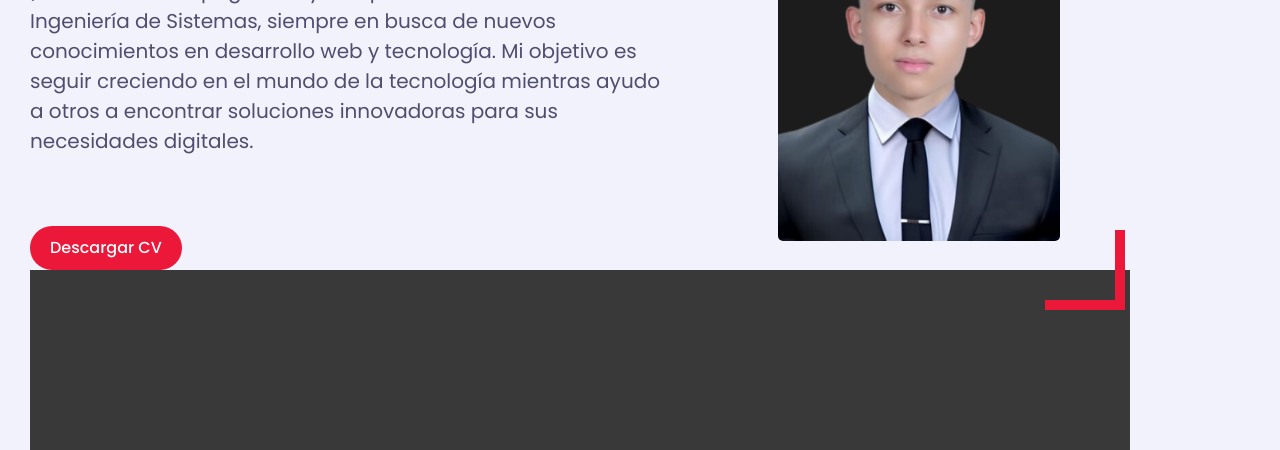
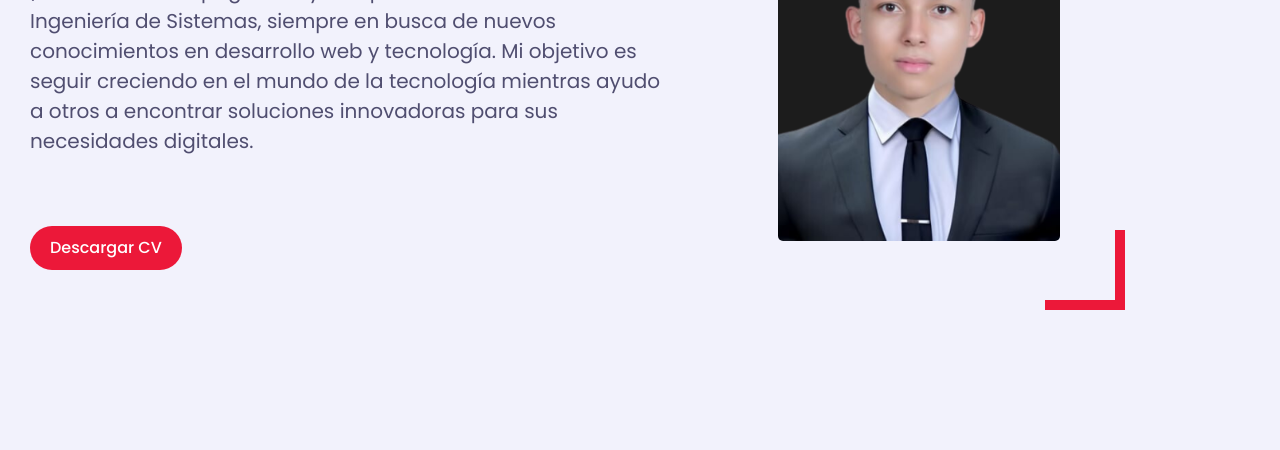
Before and after one commit to 838169/Portafolio, a plain HTML site: page index.html in a window 1280 px wide. Shown: the part 219-669 px from the top of the page. Drawn offline with nearby package versions, Linux system fonts and the light colour scheme; a web font is replaced by a local one.

Commit message:
Update style.css

```diff
--- a/css/style.css
+++ b/css/style.css
@@ -34,10 +34,7 @@ body{
 ul{
     list-style: none;
 }
-.espacio{
-    padding: 400px 0px 0px 0px;
-    background-color: #393939;
-}
+
 .section{
     background: var(--bg-black-900);
     min-height: 100vh;
```
